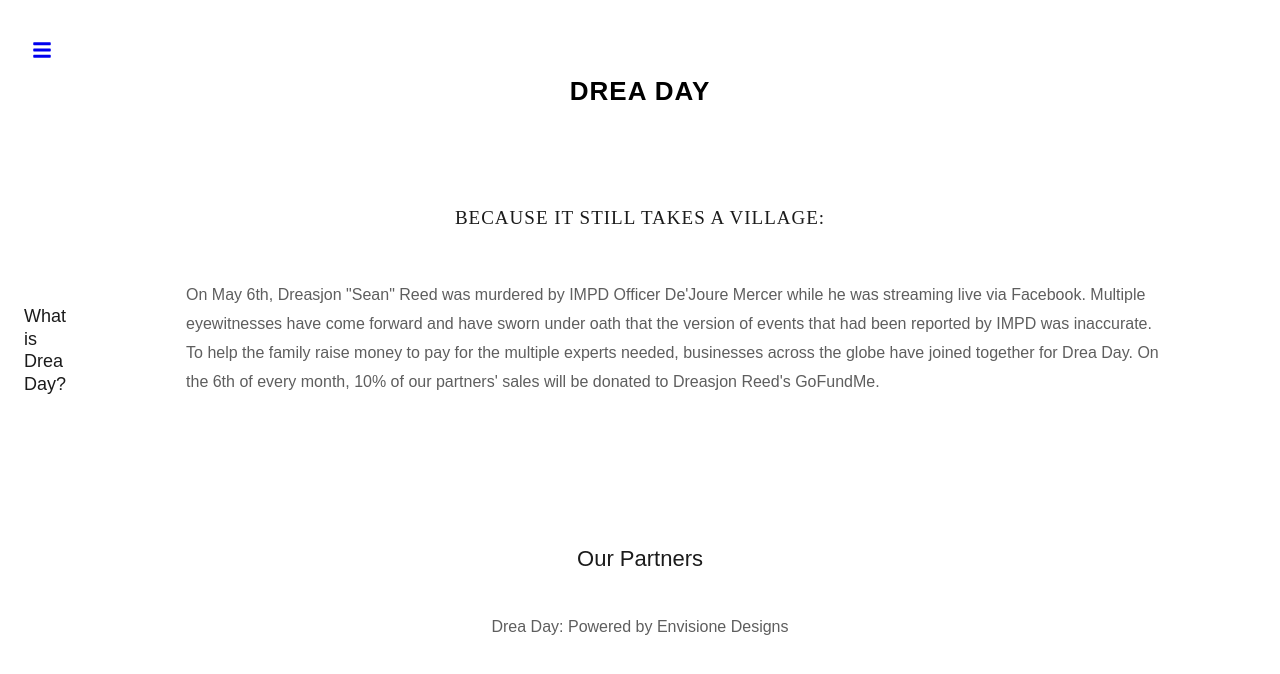
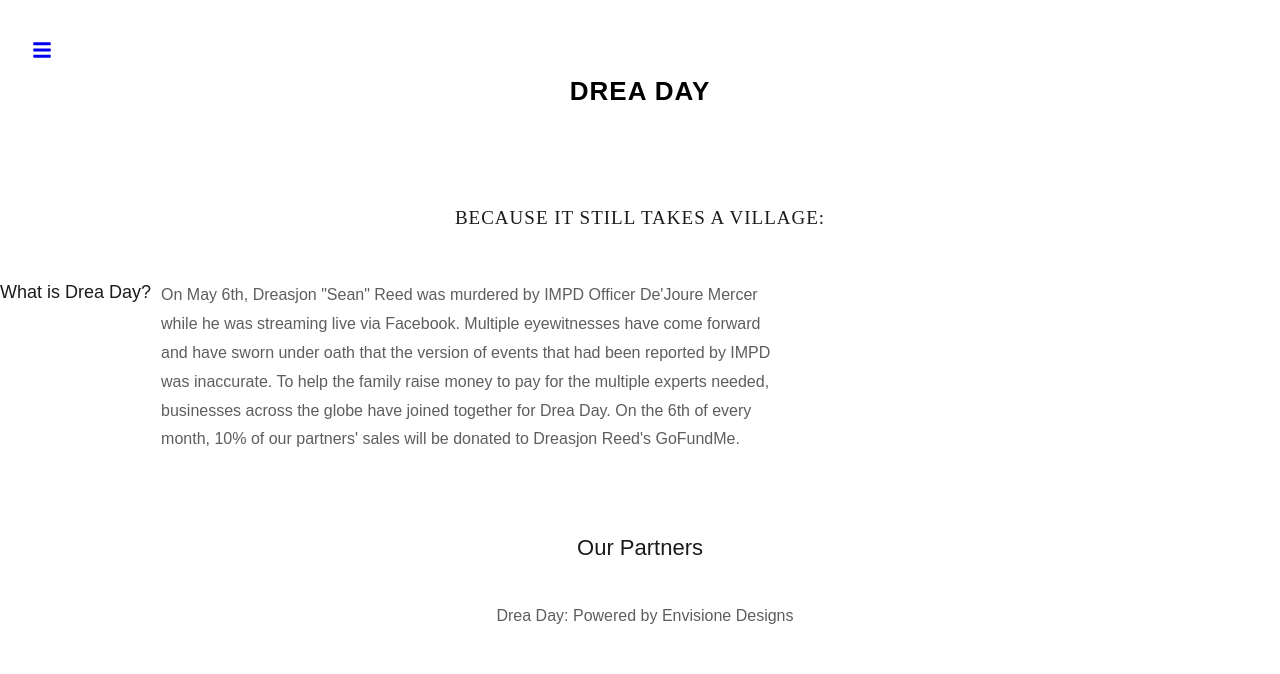
Before and after one commit to JishithaNambiar/react-sidebar, a React (Create React App) app: page /about in a window 1280 px wide. Shown: the top 674 px of the page. Built offline with nearby package versions, Linux system fonts and the light colour scheme; a web font is replaced by a local one.

Commit message:
Update App.css

```diff
--- a/src/App.css
+++ b/src/App.css
@@ -19,7 +19,7 @@
 }
 
 h1 {
-  text-align: top;
+  text-align: center;
   font-size: 26px;
   font-weight: 100px;
   margin-bottom: 40px;
@@ -63,19 +63,15 @@ svg {
 /*About*/
 
 .card-title {
-  margin-bottom: 70px;
   font-size: 18px;
   line-height: 1.25;
   max-width: 100%;
-  margin-top: 24px;
-  margin-left: 24px;
   font-weight: 400;
   color: rgb(27, 27, 27);
   font-family: 'Poppins', arial, sans-serif;
   text-transform: none;
   box-sizing: inherit;
   text-align: left;
-  margin-left: 24px;
 }
 
 .card-header {
@@ -96,6 +92,7 @@ svg {
 .text-muted {
   box-sizing: inherit;
   font-size: 16px;
+  width: 625px;
   color: rgb(94, 94, 94);
   line-height: 1.8;
   font-weight: 400;
@@ -104,9 +101,6 @@ svg {
   text-transform: none;
   letter-spacing: normal;
   text-align: left;
-  margin-left: 120px;
-  margin-top: 0px;
-  margin-right: 120px;
 }
 
 
@@ -143,3 +137,7 @@ h3 {
   position: static;
   z-index: auto;
 }
+
+.navbar {
+  width: 200px;
+}
```
